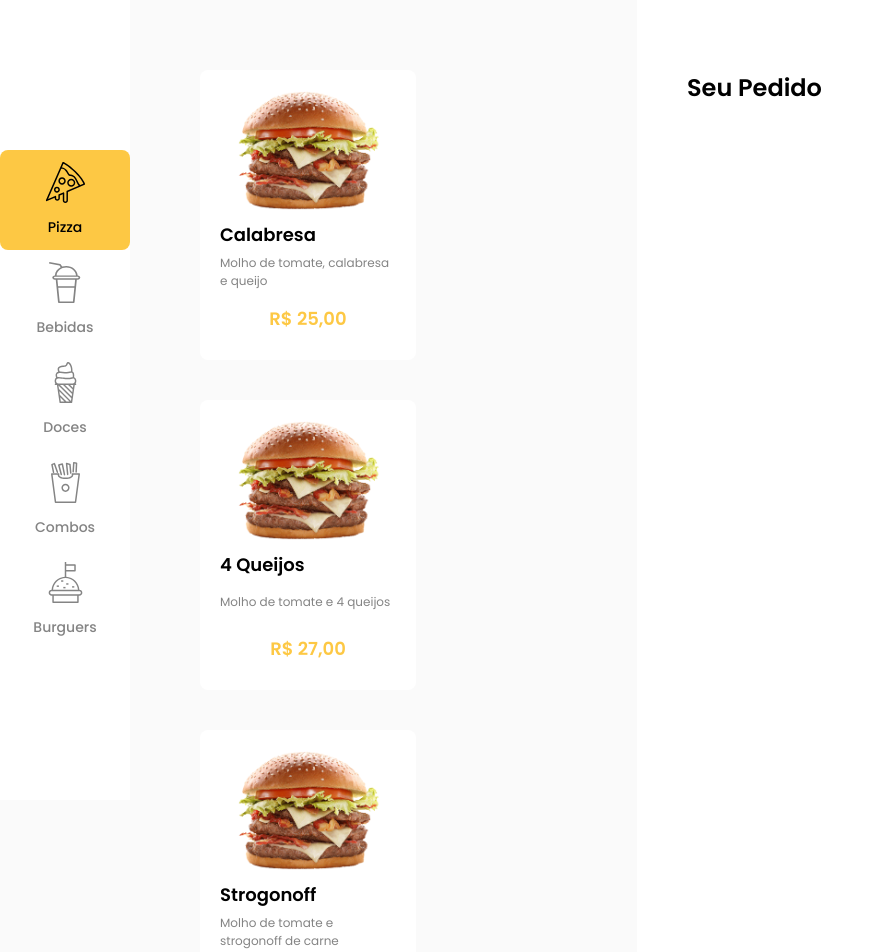
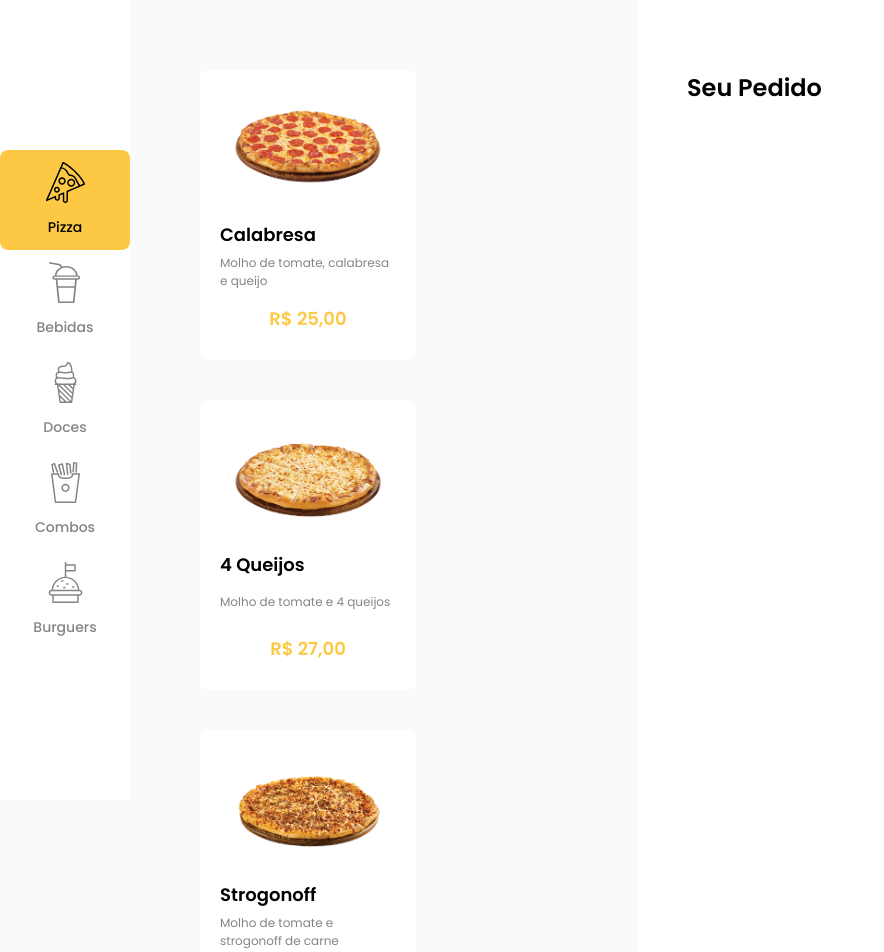
Before and after one commit to romulosous/restaurante, a Vue app: page / in a window 1280 px wide. Shown: the top 952 px of the page, without its empty margins (0-884 px from the left). Built offline with nearby package versions, Linux system fonts and the light colour scheme; data requests are answered from the project's data file.

Commit message:
fix Slint & images ids

```diff
--- a/db.json
+++ b/db.json
@@ -3,27 +3,31 @@
       {
           "id": "0001",
           "name": "Triplo Burguer",
+          "img": "../assets/images/0001.png",
           "description": "Pão, maionese, 3 carnes de 180g, alface, tomate, bacon e cebola roxa",
           "price": 32.0,
           "offer": true
       },
       {
-          "id": 2,
+          "id": "0002",
           "name": "Chicken Burguer",
+          "img": "../assets/images/0002.png",
           "description": "Pão, maionese, carne de frango, alface, tomate e queijo",
           "price": 16.3,
           "offer": false
       },
       {
-          "id": 3,
+          "id": "0003",
           "name": "Duplo Burguer",
+          "img": "../assets/images/0003.png",
           "description": "Pão, maionese, 3 carnes de 180g, alface, tomate, bacon e cebola roxa",
           "price": 27.0,
           "offer": true
       },
       {
-          "id": 4,
+          "id": "0004",
           "name": "Picanha Burguer",
+          "img": "../assets/images/0004.png",
           "description": "Pão, maionese, 1 hamburguer de picanha, alface e tomate",
           "price": 40.3,
           "offer": false
@@ -31,22 +35,25 @@
   ],
   "pizza": [
     {
-        "id": 1,
+        "id": "0005",
         "name": "Calabresa",
+        "img": "../assets/images/0005.png",
         "description": "Molho de tomate, calabresa e queijo",
         "price": 25.0,
         "offer": false
     },
     {
-        "id": 2,
+        "id": "0006",
         "name": "4 Queijos",
+        "img": "../assets/images/0006.png",
         "description": "Molho de tomate e 4 queijos",
         "price": 27.0,
         "offer": false
     },
     {
-        "id": 3,
+        "id": "0007",
         "name": "Strogonoff",
+        "img": "../assets/images/0007.png",
         "description": "Molho de tomate e strogonoff de carne",
         "price": 29.0,
         "offer": false
@@ -55,22 +62,25 @@
 ],
 "deserts": [
     {
-        "id": 1,
+        "id": "0008",
         "name": "Casquinha mista",
+        "img": "../assets/images/0008.png",
         "description": "Casquinha mista de creme e chocolate",
         "price": 4.5,
         "offer": false
     },
     {
-        "id": 2,
+        "id": "0009",
         "name": "Sorvete de morango",
+        "img": "../assets/images/0009.png",
         "description": "Sorvete de morango na casquinha",
         "price": 6.0,
         "offer": false
     },
     {
-        "id": 3,
+        "id": "0010",
         "name": "Milshake",
+        "img": "../assets/images/0010.png",
         "description": "Milskahe de chocolate",
         "price": 10.0,
         "offer": false
@@ -78,15 +88,17 @@
 ],
 "drinks": [
     {
-        "id": 1,
+        "id": "0011",
         "name": "Coca-cola lata",
+        "img": "../assets/images/0011.png",
         "description": "Lata 350ml",
         "price": 4.5,
         "offer": false
     },
     {
-        "id": 2,
+        "id": "0012",
         "name": "Guaraná Lata",
+        "img": "../assets/images/0012.png",
         "description": "Lata 350ml",
         "price": 4.5,
         "offer": false
@@ -94,15 +106,17 @@
 ],
 "combo": [
     {
-        "id": 1,
+        "id": "0013",
         "name": "Combo 1",
+        "img": "../assets/images/0013.png",
         "description": "1 hamburguer duplo, 1 guaraná lata e 1 milkshake chocolate",
         "price": 50.0,
         "offer": false
     },
     {
-        "id": 2,
+        "id": "0014",
         "name": "Combo 2",
+        "img": "../assets/images/0014.png",
         "description": "2 pizzas",
         "price": 45.0,
         "offer": false
--- a/src/components/CartItem.vue
+++ b/src/components/CartItem.vue
@@ -25,12 +25,10 @@ export default {
     },
   },
   computed: {
-    selectedCategory() {
-      return this.$store.state.selectedCategory;
-    },
     imagePath() {
-      return ``;
-      // return require(`../assets/images/${this.selectedCategory}/${this.item.id}.png`);
+      /* eslint-disable */
+      return require(`../assets/images/${this.item.id}.png`);
+      /* eslint-enable */
     },
   },
 };
--- a/src/components/Item.vue
+++ b/src/components/Item.vue
@@ -2,8 +2,7 @@
   <div class="item" @click="addToCart">
     <div class="container">
       <div class="item--tag" v-if="item.offer">Oferta</div>
-      <!-- <img class="item--img" :src="imagePath" alt="" /> -->
-      <img class="item--img" src="../assets/images/0001.png" alt="" />
+      <img class="item--img" :src="imagePath" alt="" />
     </div>
     <div class="content">
       <h2 class="item--name">{{ item.name }}</h2>
@@ -25,12 +24,11 @@ export default {
   },
   props: ["item"],
   computed: {
-    selectedCategory() {
-      return this.$store.state.selectedCategory;
+    imagePath() {
+      /* eslint-disable */
+      return require(`../assets/images/${this.item.id}.png`);
+      /* eslint-enable */
     },
-    // imagePath() {
-    //   return require(`../assets/images/${this.selectedCategory}/${this.item.id}.png`);
-    // },
   },
   methods: {
     addToCart() {
--- a/src/components/ItemsList.vue
+++ b/src/components/ItemsList.vue
@@ -45,7 +45,6 @@ export default {
   },
   watch: {
     selectedCategory() {
-      console.log("mudou");
       this.getItemList();
     },
   },
```
Also changed, not shown: .eslintrc.js.
